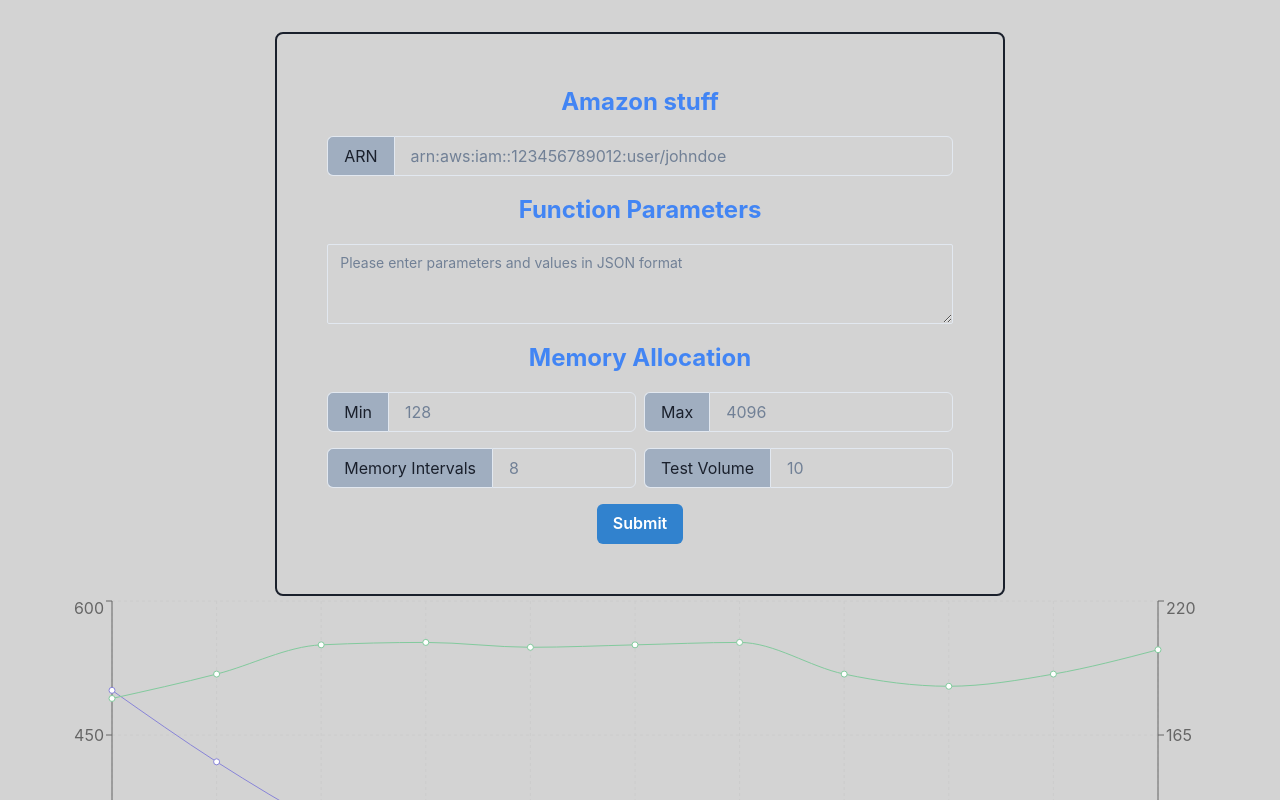
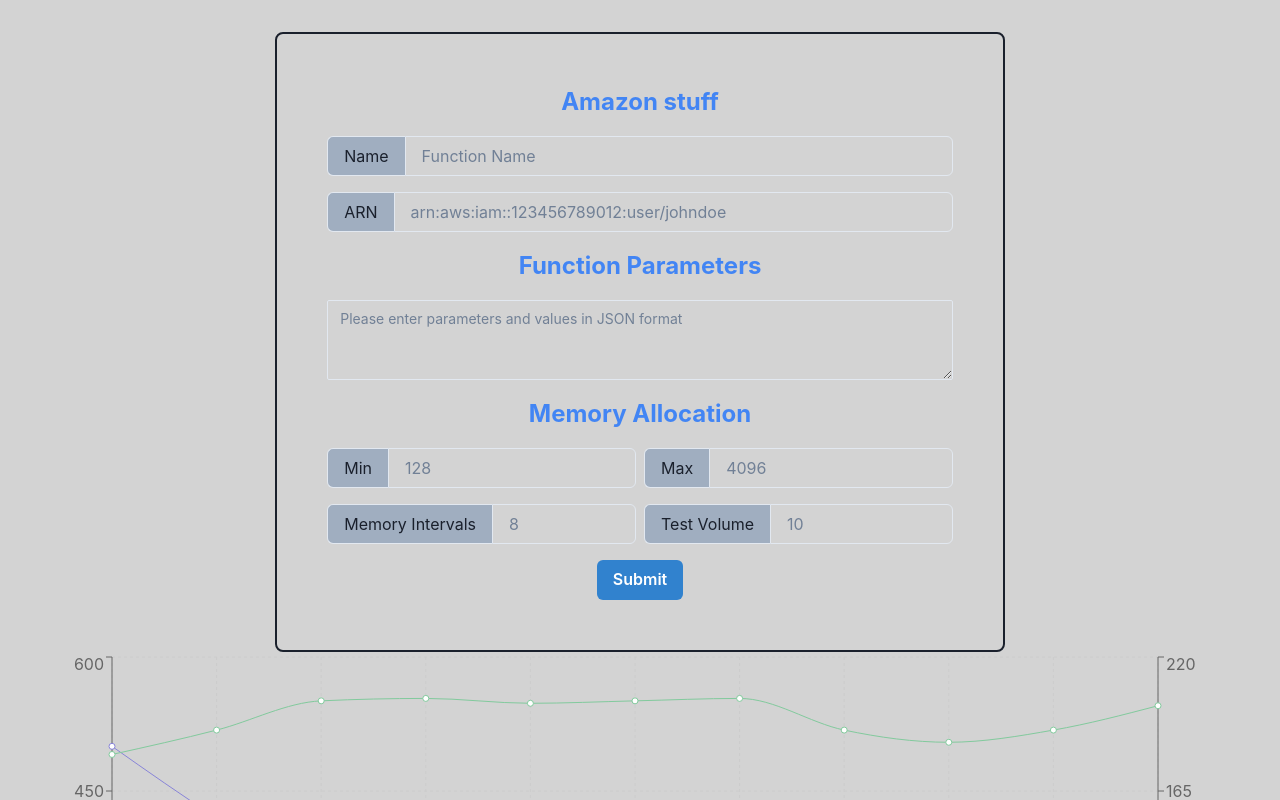
Before and after one commit to oslabs-beta/shear, a React (Vite) app: page / in a window 1280 px wide. Shown: the top 800 px of the page. Built offline with nearby package versions, Linux system fonts and the light colour scheme.

Commit message:
loading bar

```diff
--- a/src/components/chakraForm.tsx
+++ b/src/components/chakraForm.tsx
@@ -4,8 +4,8 @@ import { RootState } from "../store.ts";
 import { arnInput, funcParamsInput, powerValueInput } from "../formData/infoSlice.ts";
 import { runOptimizer } from "../formData/resultsSlice";
 import * as ChakraUI from '@chakra-ui/react'
+import LoadingBar from "./loadingBar.tsx"
 import './style.css'
-
 
 const ChakraForm: React.FC = () => {
     const resultsState = useSelector((state: RootState) => state.results)
@@ -14,12 +14,16 @@ const ChakraForm: React.FC = () => {
     const arnRef = useRef<HTMLInputElement | null>(null);
     const funcParamsRef = useRef<HTMLInputElement | null>(null);
     const memoryRef = useRef<string[]>([])
+    const [show, setShow] = useState(false);
     useEffect(() => {
         if (formState.ARN !== '') {
             dispatch(runOptimizer(formState))
         }
     }, [formState])
 
+    const onChangeName = (e: ChangeEvent<HTMLInputElement>) => {
+        memoryRef.current[0] = e.target.value
+    }
     const onChangeMinVal = (e: ChangeEvent<HTMLInputElement>) => {
         memoryRef.current[0] = e.target.value
     }
@@ -39,11 +43,10 @@ const ChakraForm: React.FC = () => {
     const onSubmit = (e: FormEvent<HTMLFormElement>) => {
         e.preventDefault();
         console.log('submitted');
+        setShow(true);
         dispatch(arnInput(arnRef.current?.value || ''));
         dispatch(funcParamsInput(funcParamsRef.current?.value || ''));
-        dispatch(powerValueInput(memoryRef.current));
-
-
+        dispatch(powerValueInput(memoryRef.current))
 
     };
 
@@ -53,6 +56,10 @@ const ChakraForm: React.FC = () => {
             <ChakraUI.Box position="relative" h="20%" w="60%" border="2px" padding="50px" borderRadius='lg' overflow='hidden' bg='lightgrey' margin='0 auto'>
                 <ChakraUI.Stack spacing={4}>
                     <ChakraUI.Text as='b' fontSize='24px' color='#4285F4'>Amazon stuff</ChakraUI.Text>
+                    <ChakraUI.InputGroup>
+                        <ChakraUI.InputLeftAddon children='Name' bg='gray.400' />
+                        <ChakraUI.Input type="text" onChange={onChangeName} placeholder='Function Name' />
+                    </ChakraUI.InputGroup>
                     <ChakraUI.InputGroup>
                         <ChakraUI.InputLeftAddon children='ARN' bg='gray.400' />
                         <ChakraUI.Input ref={arnRef} placeholder='arn:aws:iam::123456789012:user/johndoe' />
@@ -66,6 +73,7 @@ const ChakraForm: React.FC = () => {
                     <ChakraUI.Text as='b' fontSize='24px' color='#4285F4'>Memory Allocation</ChakraUI.Text>
                     {/* <ChakraUI.FormLabel>Power Values</ChakraUI.FormLabel> */}
                     <ChakraUI.HStack>
+
                         <ChakraUI.InputGroup>
                             <ChakraUI.InputLeftAddon children='Min' bg='gray.400' />
                             <ChakraUI.Input type="text" onChange={onChangeMinVal} placeholder='128' />
@@ -96,6 +104,7 @@ const ChakraForm: React.FC = () => {
                     Submit
                 </ChakraUI.Button>
             </ChakraUI.Box>
+            {show ? <LoadingBar /> : null}
         </div>
     );
 };
--- a/src/components/graph.tsx
+++ b/src/components/graph.tsx
@@ -3,7 +3,6 @@ import './style.css'
 import { useEffect, useState } from "react";
 import { useSelector } from 'react-redux'
 import { RootState } from "../store.ts";
-import React from "react";
 import { runOptimizer } from "../formData/resultsSlice";
 import { LineChart, Line, XAxis, YAxis, CartesianGrid, Tooltip, Legend, ResponsiveContainer } from 'recharts';
 
--- /dev/null
+++ b/src/components/loadingBar.tsx
@@ -0,0 +1,22 @@
+// SSEComponent.js
+import React from 'react';
+import { useDispatch, useSelector } from 'react-redux';
+// import { sseConnection} from '../formData/sseSlice.js';
+import { RootState } from '../store.js';
+import * as ChakraUI from '@chakra-ui/react'
+
+const LoadingBar: React.FC = () => {
+    const dispatch = useDispatch();
+    // const sseData = useSelector((state: RootState) => state.sse.data);
+
+
+
+    return (
+        <div>
+            <ChakraUI.Box w='60%' p={4} color='red' margin='0 auto'>
+                <ChakraUI.Progress w='100%' size='sm' isIndeterminate />
+            </ChakraUI.Box>
+        </div>)
+};
+
+export default LoadingBar;
```
